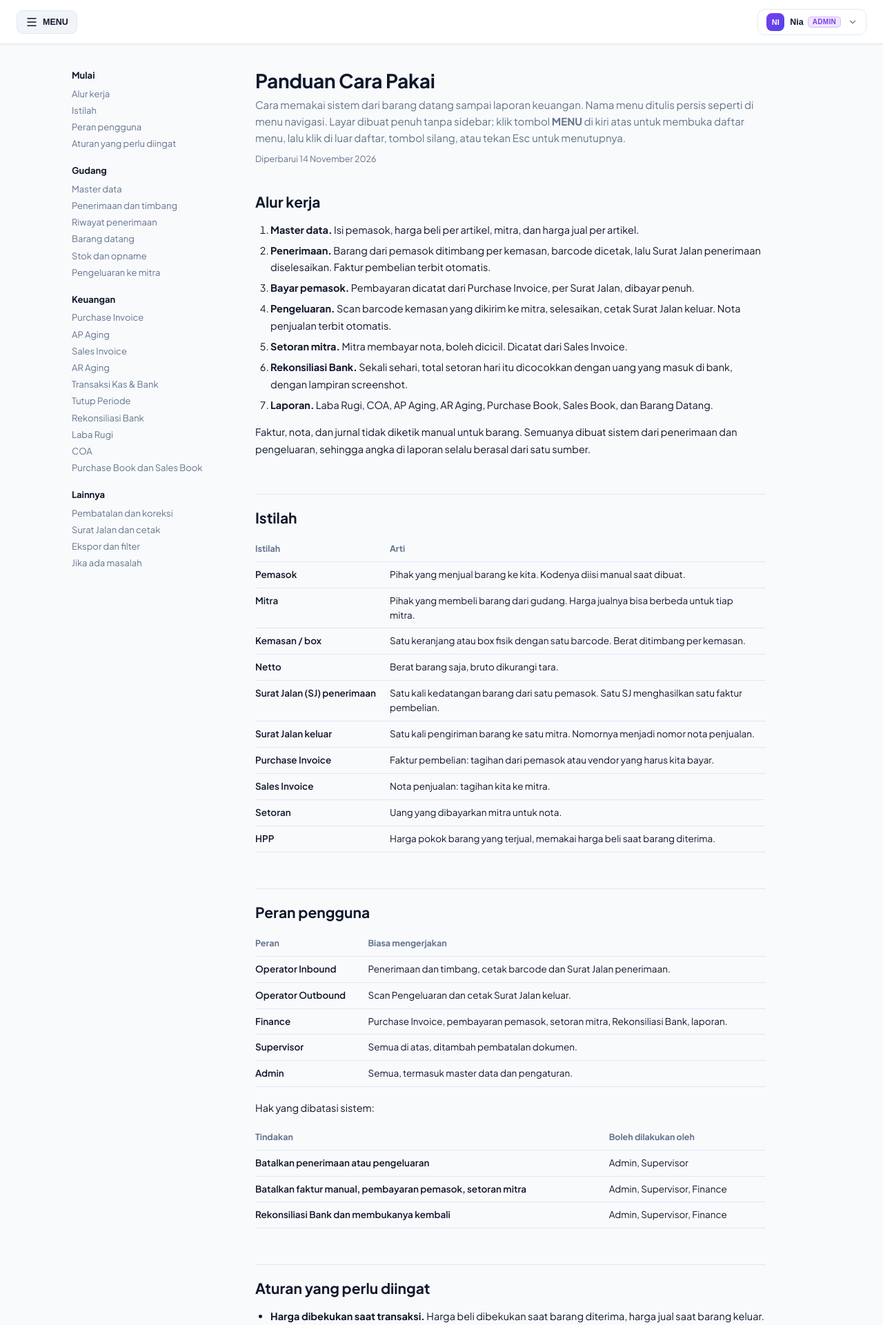
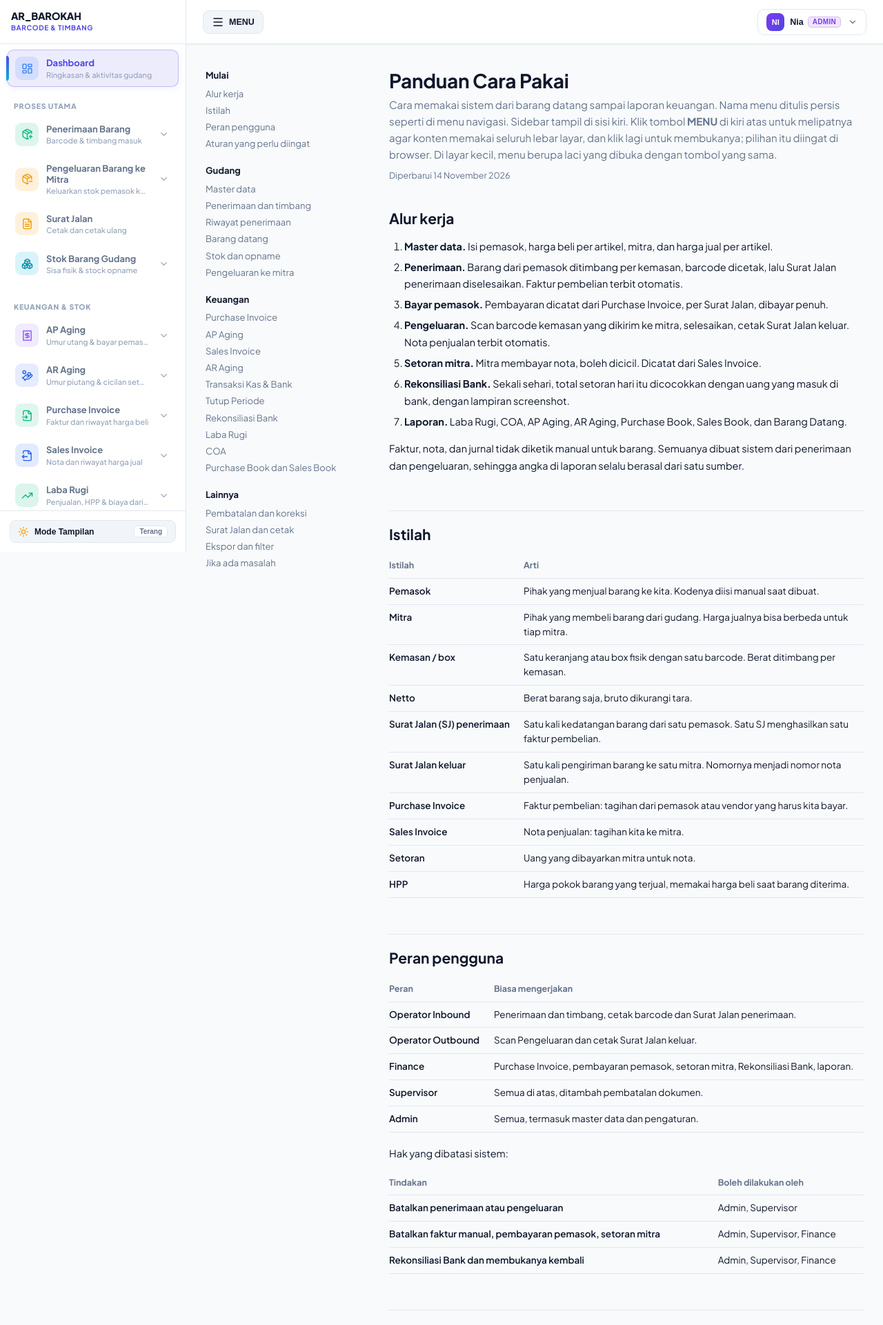
Before and after one commit to firzi15/inventory, a PHP site: page /project/views/prd_viewer.php in a window 1280 px wide. Shown: the top 1921 px of the page at 69% size. Run offline with PHP 8.4, Linux system fonts and the light colour scheme; some libraries are stand-ins or nearby versions.

Commit message:
Sidebar tampil secara bawaan, bisa dilipat dengan animasi halus
- Tombol MENU melipat / membuka sidebar di desktop, status diingat di browser
- Konten melebar halus saat sidebar dilipat; tanpa kedip saat halaman dimuat
- Layar kecil tetap berupa laci; hormati prefers-reduced-motion
- Panduan diperbarui

Co-Authored-By: Claude Sonnet 5.5 <noreply@anthropic.com>

```diff
--- a/assets/css/style.css
+++ b/assets/css/style.css
@@ -2092,40 +2092,33 @@ select.form-control option {
 }
 
 /* ==========================================================================
-   MODE LAYAR PENUH: sidebar disembunyikan di semua ukuran layar dan dibuka
-   lewat tombol MENU di topbar sebagai laci (aturan yang sama dengan layar kecil)
+   SIDEBAR DESKTOP: tampil secara bawaan, bisa dilipat / dibuka dengan animasi halus.
+   Status lipat disimpan di browser (localStorage 'sidebarCollapsed').
+   Di layar < 1024px tetap berupa laci (aturan di atas).
    ========================================================================== */
+@media (min-width: 1024px) {
     .app-sidebar {
-    width: 280px;
-    z-index: 1000;
+        transition: transform 0.32s cubic-bezier(0.22, 1, 0.36, 1), box-shadow 0.32s ease, opacity 0.2s ease;
+        will-change: transform;
+    }
+    .app-main-container {
+        transition: margin-left 0.32s cubic-bezier(0.22, 1, 0.36, 1), width 0.32s cubic-bezier(0.22, 1, 0.36, 1);
+    }
+    .btn-hamburger {
+        display: inline-flex;
+    }
+    body.sidebar-collapsed .app-sidebar {
         transform: translateX(-100%);
         box-shadow: none;
-}
-.app-sidebar.open {
-    transform: translateX(0);
-    box-shadow: 0 10px 40px rgba(0, 0, 0, 0.5);
-}
-.sidebar-close-btn {
-    display: flex;
-    align-items: center;
-    justify-content: center;
-}
-.sidebar-backdrop {
-    display: block;
-}
-.sidebar-backdrop.open {
-    opacity: 1;
-    pointer-events: auto;
-}
-.app-main-container {
+        pointer-events: none;
+    }
+    body.sidebar-collapsed .app-main-container {
         margin-left: 0;
         width: 100%;
     }
-.btn-hamburger {
-    display: inline-flex;
-}
-body.sidebar-active {
-    overflow: hidden;
+}
+@media (prefers-reduced-motion: reduce) {
+    .app-sidebar, .app-main-container { transition: none !important; }
 }
 
 @media (max-width: 900px) {
--- a/views/layout/footer.php
+++ b/views/layout/footer.php
@@ -35,6 +35,22 @@
                 body.classList.remove('sidebar-active');
             }
         }
+
+        // Tombol MENU: di desktop melipat / membuka sidebar (diingat di browser), di layar kecil membuka laci
+        function toggleSidebarMenu() {
+            if (window.matchMedia('(min-width: 1024px)').matches) {
+                const lipat = document.body.classList.toggle('sidebar-collapsed');
+                try { localStorage.setItem('sidebarCollapsed', lipat ? '1' : '0'); } catch (e) {}
+                const btn = document.getElementById('btnSidebarToggle');
+                if (btn) btn.setAttribute('aria-expanded', lipat ? 'false' : 'true');
+            } else {
+                toggleSidebar();
+            }
+        }
+        (function () {
+            const btn = document.getElementById('btnSidebarToggle');
+            if (btn) btn.setAttribute('aria-expanded', document.body.classList.contains('sidebar-collapsed') ? 'false' : 'true');
+        })();
 
         // Tutup drawer jika tombol ESC ditekan
         document.addEventListener('keydown', function(e) {
--- a/views/layout/header.php
+++ b/views/layout/header.php
@@ -264,6 +264,7 @@ $todayText = $hariIndo[date('w')] . ', ' . date('j') . ' ' . $bulanIndo[(int)dat
     </script>
 </head>
 <body class="has-sidebar">
+    <script>try { if (localStorage.getItem('sidebarCollapsed') === '1') document.body.classList.add('sidebar-collapsed'); } catch (e) {}</script>
     <div class="app-layout">
         <!-- Overlay Backdrop Mobile -->
         <div class="sidebar-backdrop no-print" id="sidebarBackdrop" onclick="toggleSidebar(false)" aria-label="Tutup Menu"></div>
@@ -735,7 +736,7 @@ $todayText = $hariIndo[date('w')] . ', ' . date('j') . ' ' . $bulanIndo[(int)dat
             <header class="app-topbar no-print">
                 <div class="topbar-left">
                     <!-- Tombol Hamburger Mobile Menu -->
-                    <button type="button" class="btn-hamburger" id="btnSidebarToggle" onclick="toggleSidebar(true)" title="Buka Menu Navigasi">
+                    <button type="button" class="btn-hamburger" id="btnSidebarToggle" onclick="toggleSidebarMenu()" title="Tampilkan / sembunyikan menu" aria-controls="appSidebar">
                         <i data-lucide="menu" style="width: 18px; height: 18px;"></i>
                         <span class="btn-hamburger-text">MENU</span>
                     </button>
--- a/views/prd_viewer.php
+++ b/views/prd_viewer.php
@@ -84,7 +84,7 @@ require_once __DIR__ . '/layout/header.php';
 <article class="pj-body">
 
 <h1>Panduan Cara Pakai</h1>
-<p class="pj-lead">Cara memakai sistem dari barang datang sampai laporan keuangan. Nama menu ditulis persis seperti di menu navigasi. Layar dibuat penuh tanpa sidebar; klik tombol <strong>MENU</strong> di kiri atas untuk membuka daftar menu, lalu klik di luar daftar, tombol silang, atau tekan Esc untuk menutupnya.</p>
+<p class="pj-lead">Cara memakai sistem dari barang datang sampai laporan keuangan. Nama menu ditulis persis seperti di menu navigasi. Sidebar tampil di sisi kiri. Klik tombol <strong>MENU</strong> di kiri atas untuk melipatnya agar konten memakai seluruh lebar layar, dan klik lagi untuk membukanya; pilihan itu diingat di browser. Di layar kecil, menu berupa laci yang dibuka dengan tombol yang sama.</p>
 <p class="pj-meta">Diperbarui 14 November 2026</p>
 
 <h2 id="alur" style="border-top: 0; padding-top: 0; margin-top: 0;">Alur kerja</h2>
@@ -143,7 +143,7 @@ require_once __DIR__ . '/layout/header.php';
 </ul>
 
 <h2 id="master">Master data</h2>
-<p>Buka <span class="pj-menu">Master &amp; Pengaturan</span>. Setiap tab punya menu sendiri di daftar menu (tombol MENU).</p>
+<p>Buka <span class="pj-menu">Master &amp; Pengaturan</span>. Setiap tab punya menu sendiri di sidebar.</p>
 <table>
     <tr><th>Menu</th><th>Fungsi</th></tr>
     <tr><td>Pemasok Nelayan</td><td>Daftar pemasok. Kode pemasok diisi manual dan harus unik.</td></tr>
```
Lines whose indentation alone changed are shown as unchanged.
